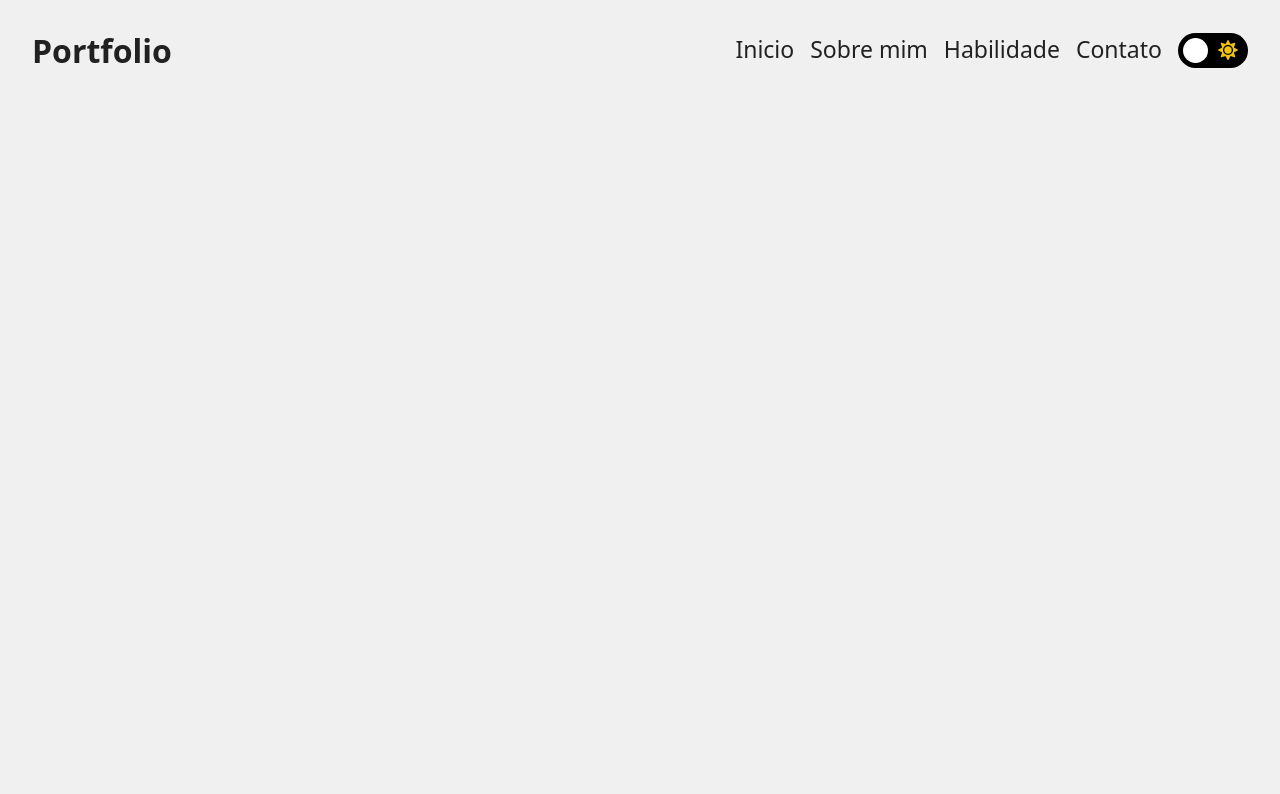
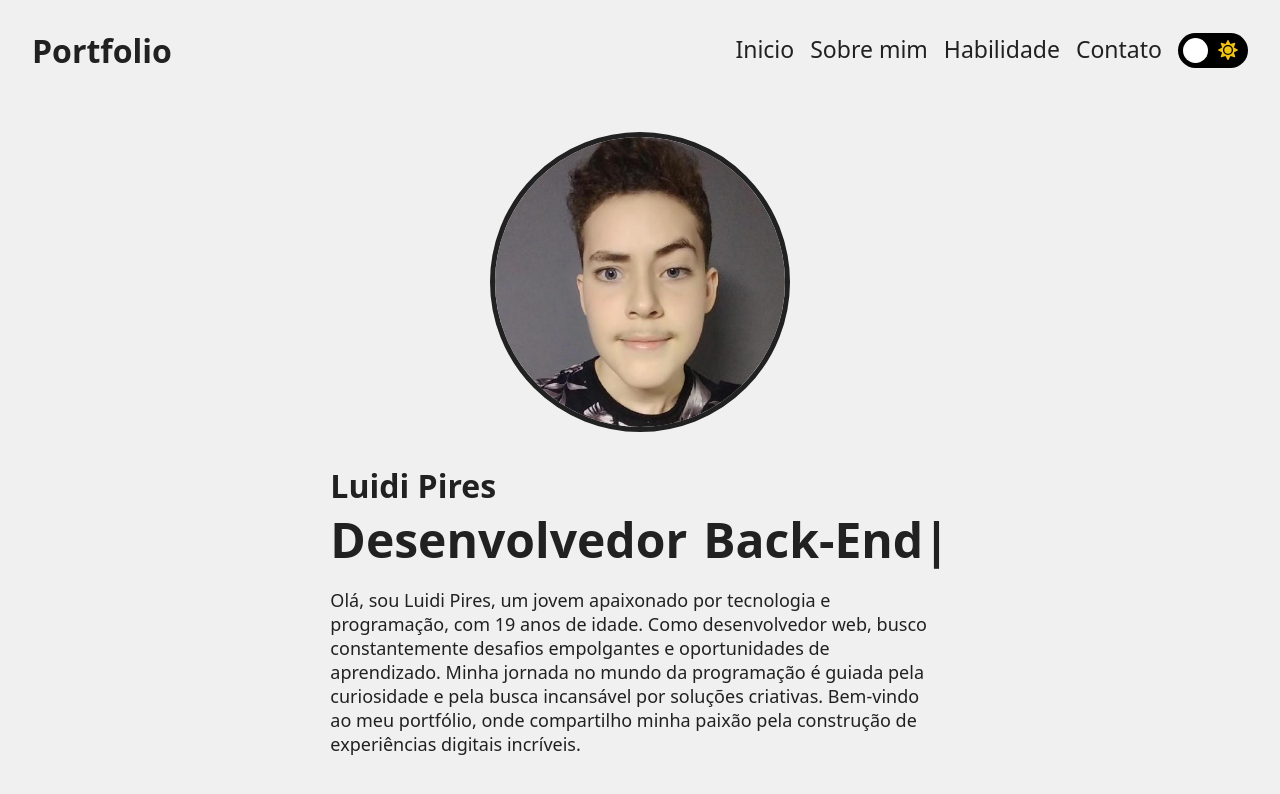
Before and after one commit to LuidiPiresHub/Portfolio, a React (Vite) app: page / in a window 1280 px wide. Shown: the top 794 px of the page. Built offline with nearby package versions, Linux system fonts and the light colour scheme.

Commit message:
feat: Adiciona sobre mim

```diff
--- a/package.json
+++ b/package.json
@@ -13,7 +13,8 @@
     "css-modules": "^0.3.0",
     "react": "^18.2.0",
     "react-dom": "^18.2.0",
-    "react-icons": "^4.10.1"
+    "react-icons": "^4.10.1",
+    "react-type-animation": "^3.1.0"
   },
   "devDependencies": {
     "@types/react": "^18.2.15",
--- a/src/App.tsx
+++ b/src/App.tsx
@@ -1,9 +1,11 @@
 import Header from './components/header/Header'
+import AboutMe from './components/aboutMe/AboutMe'
 
 export default function App() {
   return (
     <>
       <Header />
+      <AboutMe />
     </>
   )
 }
--- /dev/null
+++ b/src/components/aboutMe/AboutMe.module.css
@@ -0,0 +1,52 @@
+.aboutContainer {
+  padding: 2rem;
+  display: flex;
+  flex-direction: column;
+  align-items: center;
+}
+
+.myPhoto {
+  width: 100%;
+  max-width: 300px;
+  border-radius: 50%;
+  margin-bottom: 2rem;
+  border: 5px solid var(--cl);
+  transition: 300ms ease-in-out;
+}
+
+.name {
+  font-size: 2rem;
+}
+
+.jobContainer {
+  display: flex;
+  gap: 1rem;
+}
+
+.job {
+  font-size: 3rem;
+}
+
+.description {
+  max-width: 610px;
+  font-size: 18px;
+  font-weight: 500;
+  margin-top: 1rem;
+}
+
+@media (max-width: 650px) {
+  .jobContainer {
+    flex-direction: column;
+    gap: 0;
+  }
+}
+
+@media (max-width: 425px) {
+  .name {
+    font-size: 1.3rem;
+  }
+
+  .job {
+    font-size: 2rem;
+  }
+}
--- /dev/null
+++ b/src/components/aboutMe/AboutMe.tsx
@@ -0,0 +1,37 @@
+import { TypeAnimation } from 'react-type-animation';
+import myPhoto from '../../images/myPhoto.jpg';
+import styles from './AboutMe.module.css';
+
+export default function AboutMe() {
+  return (
+    <section className={styles.aboutContainer}>
+      <img className={styles.myPhoto} src={myPhoto} alt="Foto de Luidi Pires" />
+      <div>
+        <h2 className={styles.name}>Luidi Pires</h2>
+        <div className={styles.jobContainer}>
+          <h1 className={styles.job}>Desenvolvedor</h1>
+          <TypeAnimation
+            className={styles.job}
+            sequence={[
+              'Front-End',
+              2500,
+              'Back-End',
+              2500,
+              'Fullstack',
+              5000,
+            ]}
+            wrapper="h1"
+            cursor={true}
+            repeat={Infinity}
+          />
+        </div>
+        <p className={styles.description}>
+          Olá, sou Luidi Pires, um jovem apaixonado por tecnologia e programação, com 19 anos de idade.
+          Como desenvolvedor web, busco constantemente desafios empolgantes e oportunidades de aprendizado.
+          Minha jornada no mundo da programação é guiada pela curiosidade e pela busca incansável por soluções criativas.
+          Bem-vindo ao meu portfólio, onde compartilho minha paixão pela construção de experiências digitais incríveis.
+        </p>
+      </div>
+    </section>
+  )
+}
```
Also changed, not shown: src/images/myPhoto.jpg (added), 1 other file (tests, documents, lock files or other folders).
